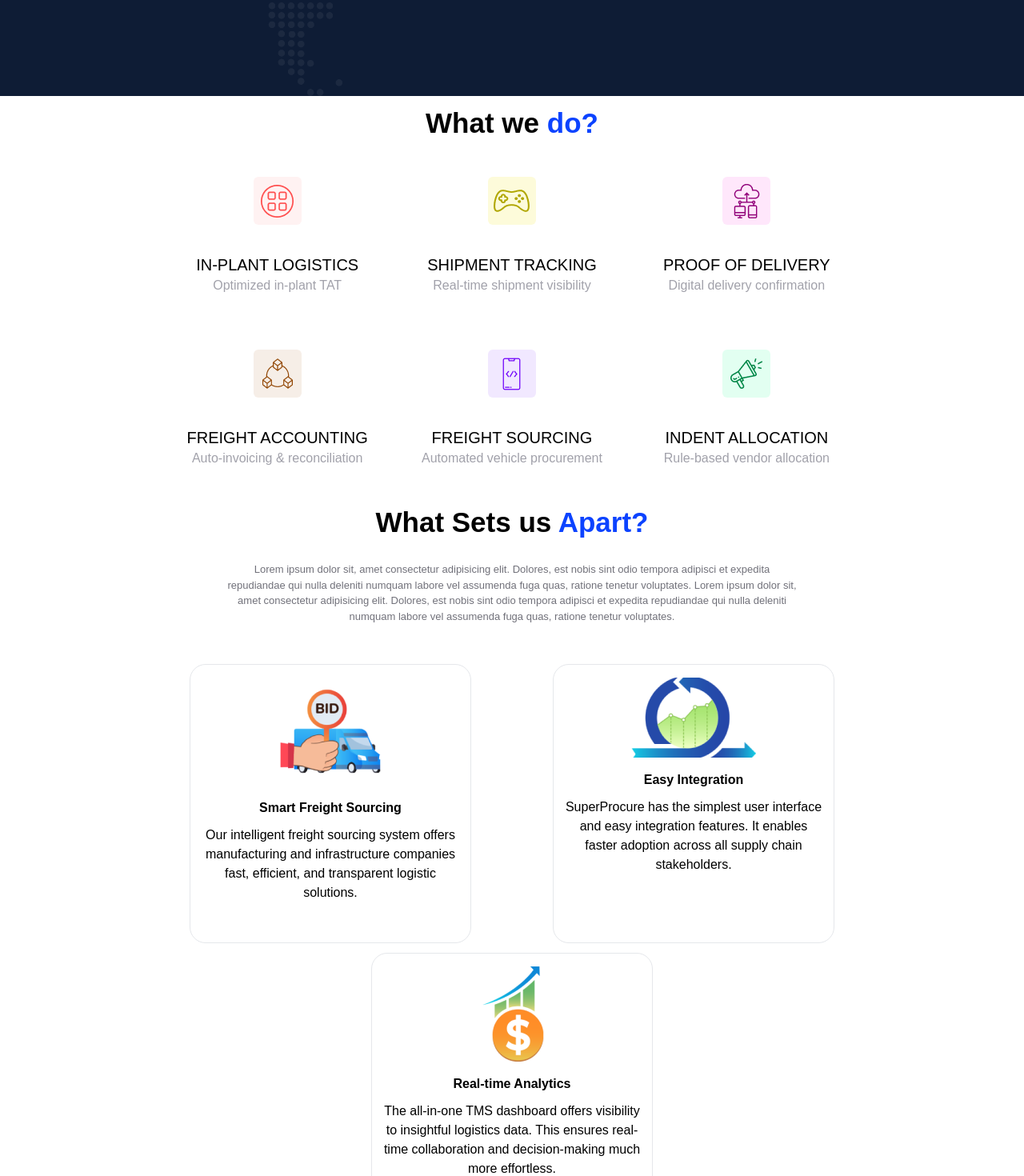
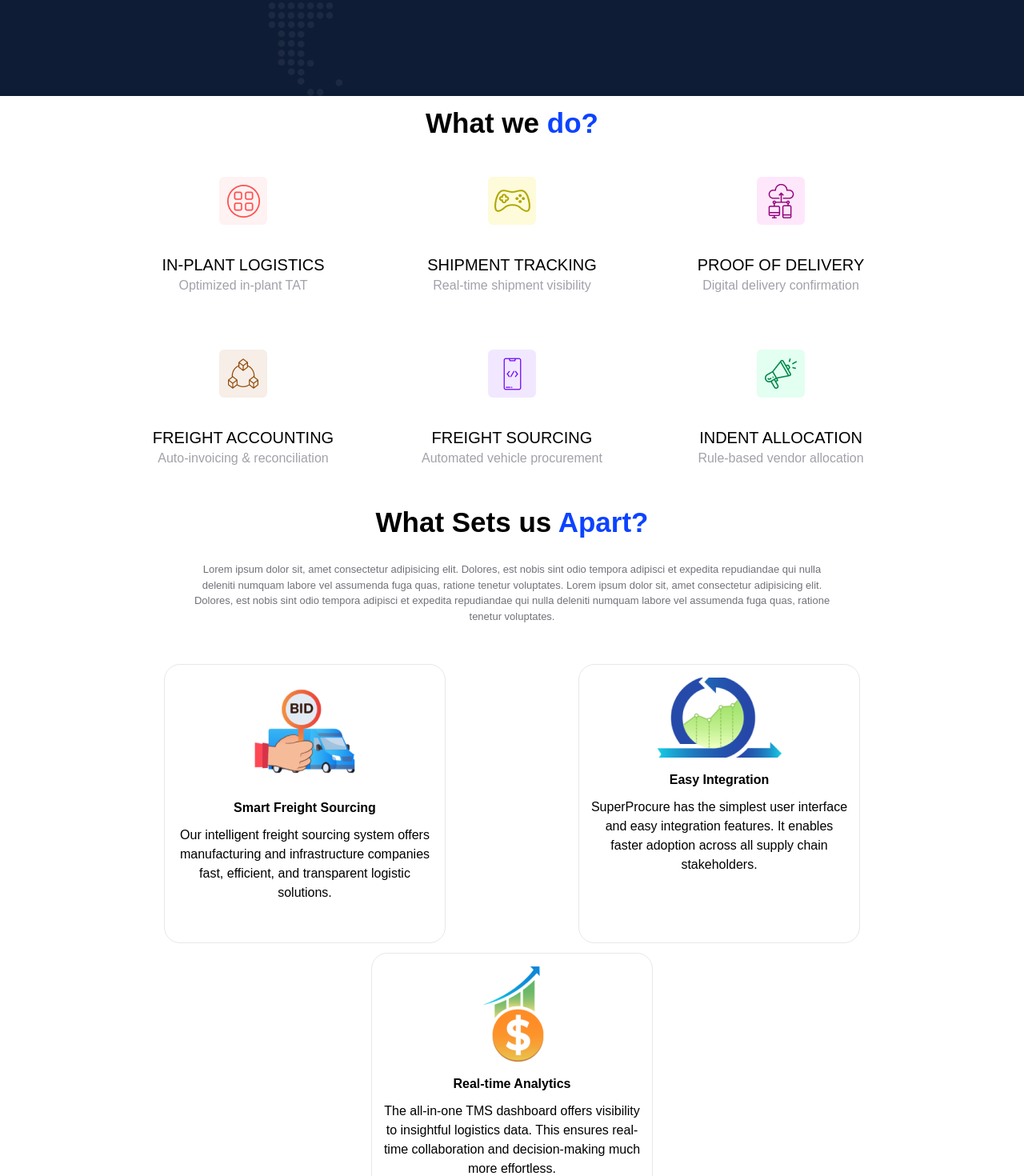
Before and after one commit to siddhuthecoder/freighteg, a React (Create React App) app: page / in a window 1280 px wide. Shown: the part 680-2150 px from the top of the page at 80% size. Built offline with nearby package versions, Linux system fonts and the light colour scheme.

Commit message:
width changed

```diff
--- a/src/LandingPageComponents/About.jsx
+++ b/src/LandingPageComponents/About.jsx
@@ -7,7 +7,7 @@ const About = () => {
   return (
     <>
       <div className="w-full flex justify-center bg-[#0E1C35] ">
-      <div className="w-full flex flex-col md:w-[70%]">
+      <div className="w-full flex flex-col md:w-[80%]">
             <div className="w-full grid my-5 grid-cols-1 md:grid-cols-2 ">
                 <div className="flex items-center justify-center relative  ">
                     <div  className="w-[70%] max-w-[523.87]  flex ms-[40px] md:ms-[0px] mt-[70px] justify-center items-center relative" >
--- a/src/LandingPageComponents/Apart.jsx
+++ b/src/LandingPageComponents/Apart.jsx
@@ -26,7 +26,7 @@ const Apart = () => {
   return (
     <>
       <div className="w-full flex justify-center">
-      <div className="w-full md:w-[70%] mx-auto flex flex-col mt-5">
+      <div className="w-full md:w-[80%] mx-auto flex flex-col mt-5">
         <div className="text-center text-3xl sm:text-5xl md:text-[35px] py-3 font-semibold">What Sets us <span className="text-[#0C43FF]">Apart?</span></div>
         <p className="text-center w-[80%] max-w-[800px] mx-auto text-zinc-500 text-[13px] my-[20px]">
             Lorem ipsum dolor sit, amet consectetur adipisicing elit. Dolores, est nobis sint odio tempora adipisci et expedita repudiandae qui nulla deleniti numquam labore vel assumenda fuga quas, ratione tenetur voluptates.
--- a/src/LandingPageComponents/Does.jsx
+++ b/src/LandingPageComponents/Does.jsx
@@ -22,7 +22,7 @@ const Does = () => {
   return (
     <>
       <div className="w-full flex justify-center">
-      <div className="w-full md:w-[70%] mx-auto flex flex-col ">
+      <div className="w-full md:w-[80%] mx-auto flex flex-col ">
         <div className="text-center text-3xl sm:text-5xl md:text-[35px] py-4 font-semibold">What we <span className="text-[#0C43FF]">do?</span></div>
         <div className="grid grid-cols-1 sm:grid-cols-2 md:grid-cols-3 gap-4 px-4 ">
           {cardsData.map((card, index) => (
--- a/src/LandingPageComponents/Features.jsx
+++ b/src/LandingPageComponents/Features.jsx
@@ -66,7 +66,7 @@ const Features = () => {
   return (
     <>
       <div className="w-full flex justify-center">
-      <div className="w-full md:w-[70%] mx-auto flex flex-col my-[40px]">
+      <div className="w-full md:w-[80%] mx-auto flex flex-col my-[40px]">
         <div className="text-center text-3xl sm:text-5xl md:text-[35px] py-4 pb-10 font-semibold">QikTrack Top <span className="text-[#0C43FF]">Features & Capabilities</span></div>
         <div className="w-full grid grid-cols-1 md:grid-cols-3 gap-3">
             <div className=" flex flex-col">
--- a/src/LandingPageComponents/Header.jsx
+++ b/src/LandingPageComponents/Header.jsx
@@ -38,7 +38,7 @@ const Header = () => {
           isScrolled ? 'bg-[#0E1C35]  backdrop-blur-lg ' : 'bg-transparent'
         }`}
       >
-        <div className="w-full md:w-[70%] mx-atuo flex items-center justify-between">
+        <div className="w-full md:w-[80%] mx-atuo flex items-center justify-between">
         <div className="flex items-center">
           <div className="logo cursor-pointer text-2xl font-bold py-3 mx-3 flex items-center">
             <img src={logo} className="w-[35px] h-[35px]" alt="Logo" />
```
